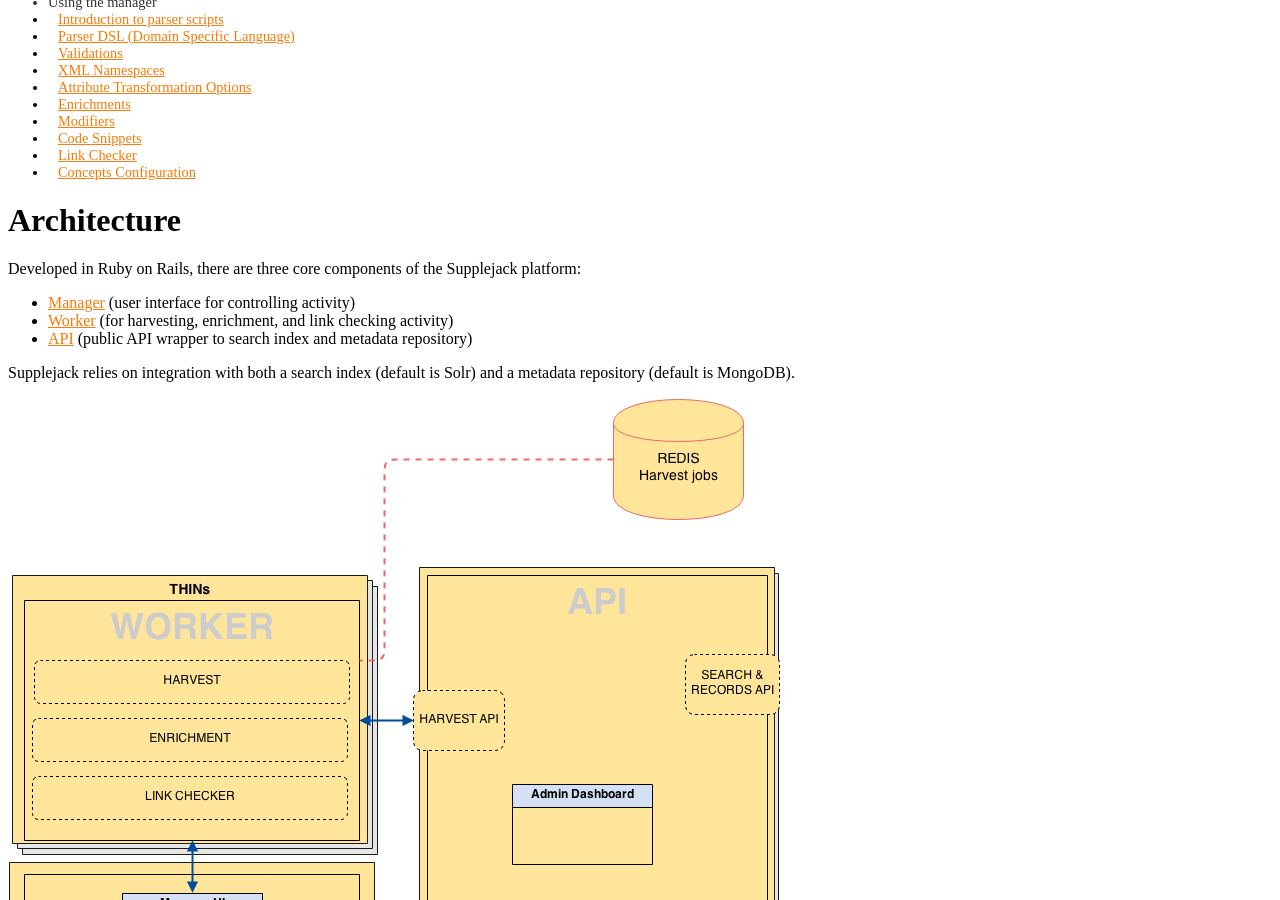
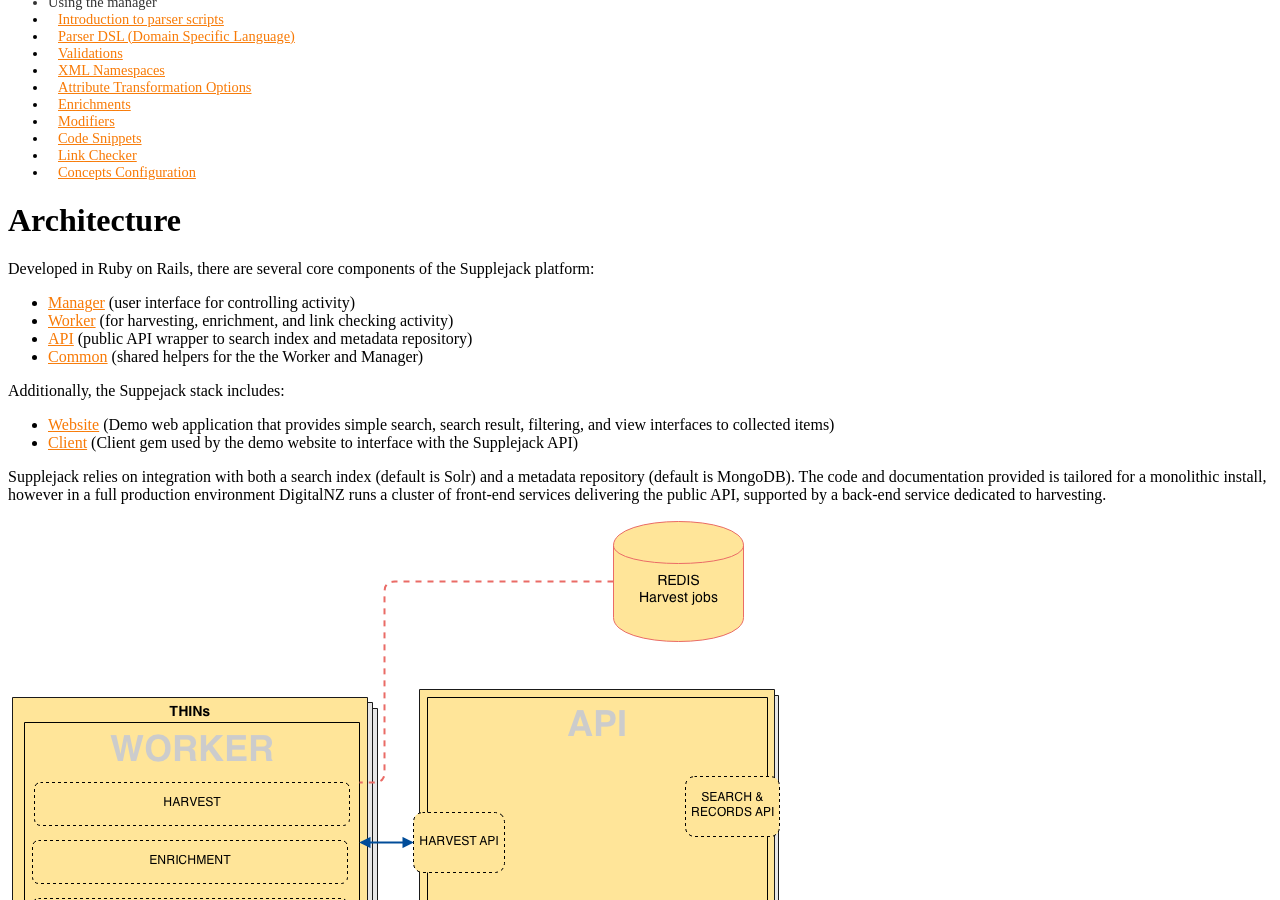
Before and after one commit to DigitalNZ/supplejack, a Jekyll site: the page built from architecture.md, in a window 1280 px wide and 900 px high, scrolled down 501 px. Built offline with Jekyll 4.4.1, drawn with Linux system fonts in a browser that asks for light colours; Markdown is read by kramdown in place of the engine named in the settings; a style sheet for code colours, icons or effects is not loaded.

Commit message:
Added common, website, client

```diff
--- a/architecture.md
+++ b/architecture.md
@@ -3,12 +3,18 @@
 title: Architecture
 category: supplejack
 ---
-Developed in Ruby on Rails, there are three core components of the Supplejack platform:
+Developed in Ruby on Rails, there are several core components of the Supplejack platform:
 
-* [Manager](http://digitalnz.github.io/supplejack/start/supplejack-manager.html) (user interface for controlling activity)
-* [Worker](http://digitalnz.github.io/supplejack/start/supplejack-worker.html) (for harvesting, enrichment, and link checking activity)
-* [API](http://digitalnz.github.io/supplejack/start/supplejack-api.html) (public API wrapper to search index and metadata repository)
+* [Manager](/supplejack/start/supplejack-manager.html) (user interface for controlling activity)
+* [Worker](/supplejack/start/supplejack-worker.html) (for harvesting, enrichment, and link checking activity)
+* [API](/supplejack/start/supplejack-api.html) (public API wrapper to search index and metadata repository)
+* [Common](/supplejack/start/supplekack-common.html) (shared helpers for the the Worker and Manager)
+
+Additionally, the Suppejack stack includes:
+* [Website](/supplejack/start/supplejack-website.html) (Demo web application that provides simple search, search result, filtering, and view interfaces to collected items)
+* [Client](/supplejack/start/supplejack-client.html) (Client gem used by the demo website to interface with the Supplejack API)
 
 Supplejack relies on integration with both a search index (default is Solr) and a metadata repository (default is MongoDB).
+The code and documentation provided is tailored for a monolithic install, however in a full production environment DigitalNZ runs a cluster of front-end services delivering the public API, supported by a back-end service dedicated to harvesting.
 
 ![Supplejack Architecture](images/Master-DigitalNZ-Infrastructure-Supplejack.png)
```
